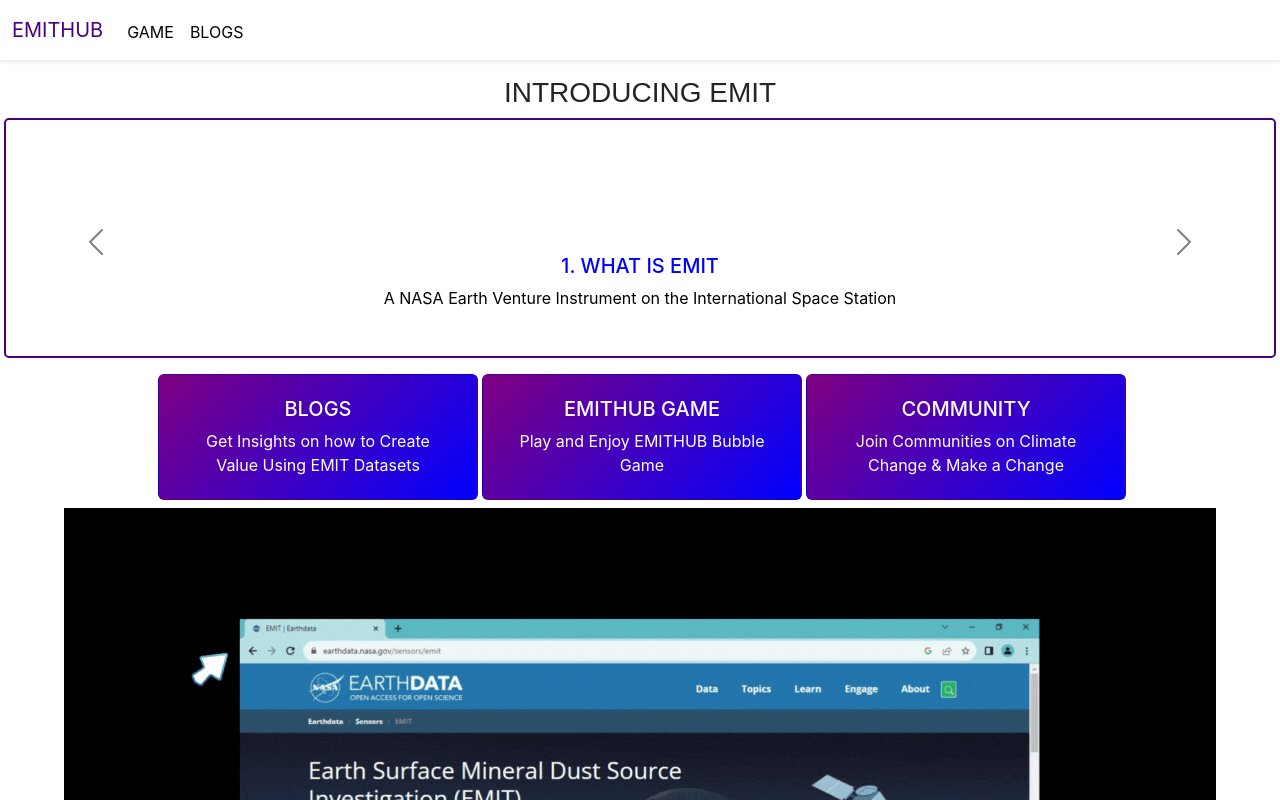
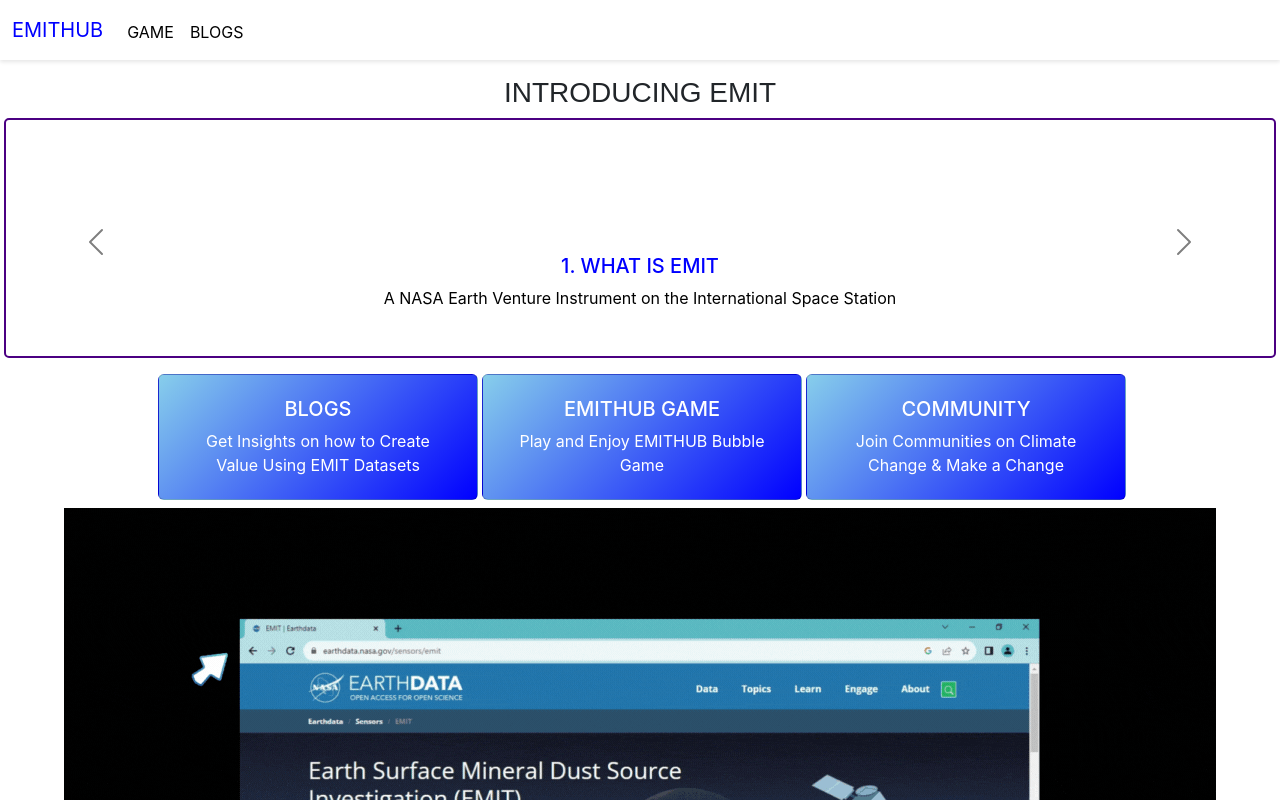
Before and after one commit to ageraustine/nasa-space-app, a React (Create React App) app: page / in a window 1280 px wide. Shown: the top 800 px of the page. Built offline with nearby package versions, Linux system fonts and the light colour scheme.

Commit message:
skyblue as primary color

```diff
--- a/src/component/Header.jsx
+++ b/src/component/Header.jsx
@@ -16,7 +16,7 @@
         }}
       >
         <div class="container-fluid">
-          <a class="navbar-brand" href="/" style={{ color: "indigo" }}>
+          <a class="navbar-brand" href="/" style={{ color: "blue" }}>
             EMITHUB
           </a>
           <button
--- a/src/pages/HomePage.jsx
+++ b/src/pages/HomePage.jsx
@@ -91,7 +91,7 @@
               this.props.navigate("/");
             }}
             style={{
-              background: "linear-gradient(135deg, purple, blue)",
+              background: "linear-gradient(135deg, skyblue, blue)",
               textAlign: "center",
               color: "white",
               zIndex: 100,
@@ -111,7 +111,7 @@
               this.props.navigate("/game");
             }}
             style={{
-              background: "linear-gradient(135deg, purple, blue)",
+              background: "linear-gradient(135deg, skyblue, blue)",
               textAlign: "center",
               color: "white",
               zIndex: 100,
@@ -129,7 +129,7 @@
               this.props.navigate("/");
             }}
             style={{
-              background: "linear-gradient(135deg, purple, blue)",
+              background: "linear-gradient(135deg, skyblue, blue)",
               textAlign: "center",
               color: "white",
               zIndex: 100,
```
